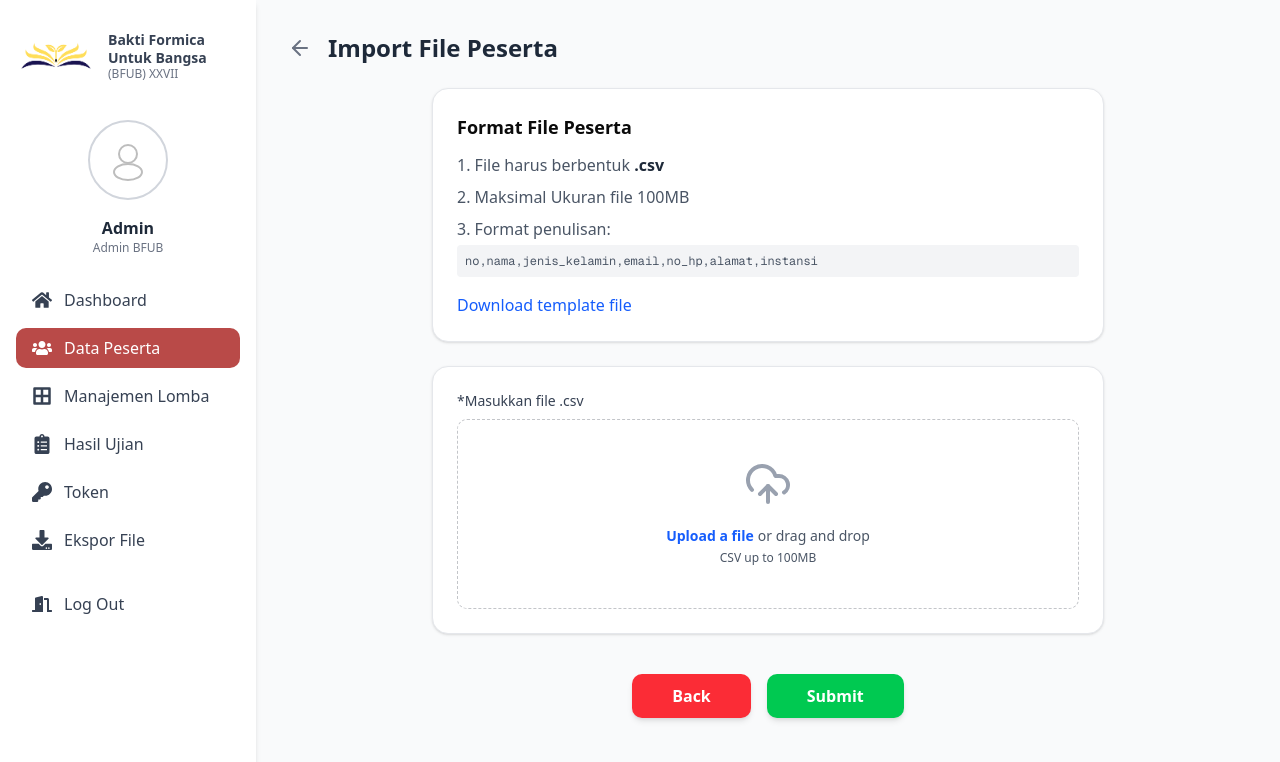
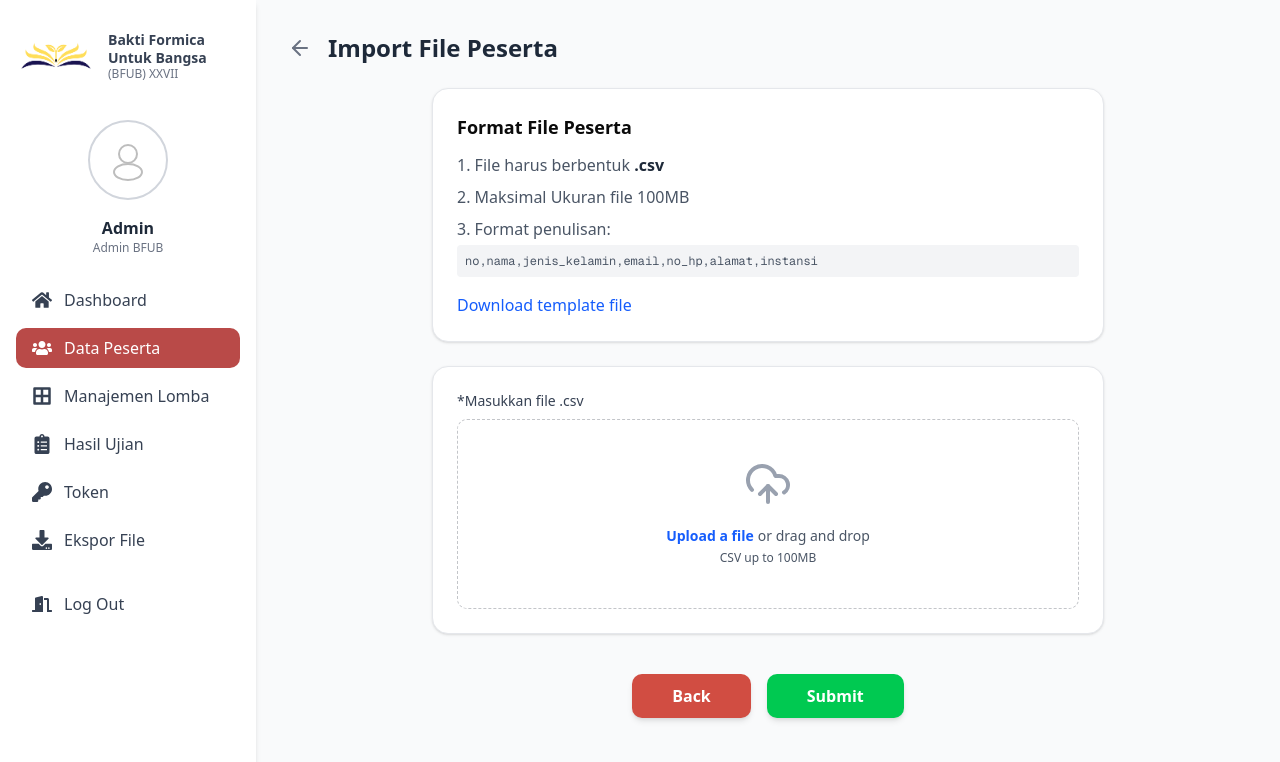
Before and after one commit to Blckjackk/vps_fe_bfub, a Next.js app: page /dashboard-admin/data-peserta/import in a window 1280 px wide. Shown: the top 762 px of the page. Built offline with nearby package versions, Linux system fonts and the light colour scheme; sample sign-in values are in the browser's storage.

Commit message:
qa desc no 12 done

```diff
--- a/app/dashboard-admin/data-peserta/import/page.tsx
+++ b/app/dashboard-admin/data-peserta/import/page.tsx
@@ -74,9 +74,10 @@ export default function ImportPesertaPage() {
               </p>
             </li>
           </ol>
-          <a href="#" className="text-blue-600 hover:underline mt-4 inline-block">
+          <a href="/template-peserta.csv" download className="text-blue-600 hover:underline mt-4 inline-block">
             Download template file
           </a>
+
         </div>
 
         {/* Card Upload File */}
@@ -109,7 +110,7 @@ export default function ImportPesertaPage() {
 
         {/* Tombol Aksi */}
         <div className="flex justify-center gap-4 pt-4">
-          <Link href="/dashboard-admin/data-peserta" className="px-10 py-2.5 bg-red-500 text-white font-semibold rounded-lg shadow-md hover:bg-red-600 transition-colors">
+          <Link href="/dashboard-admin/data-peserta" className="px-10 py-2.5 bg-[#D14D42] text-white font-semibold rounded-lg shadow-md hover:bg-red-600 transition-colors">
             Back
           </Link>
           <button type="submit" className="px-10 py-2.5 bg-green-500 text-white font-semibold rounded-lg shadow-md hover:bg-green-600 transition-colors">
```
Also changed, not shown: public/template-peserta.csv (added).
